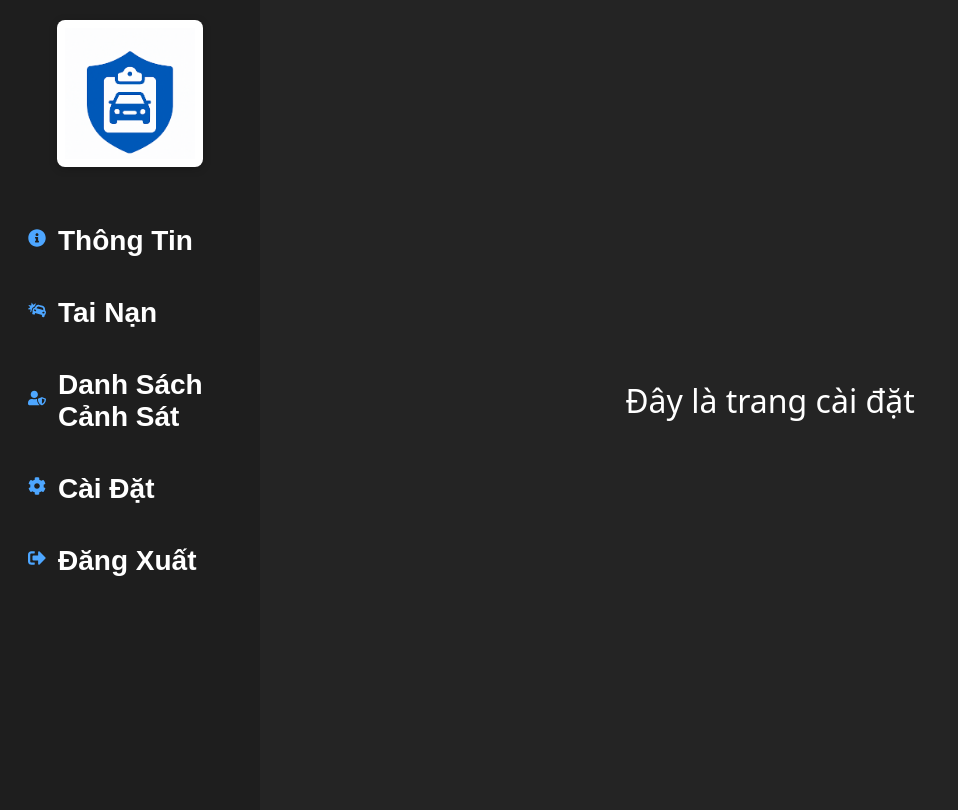
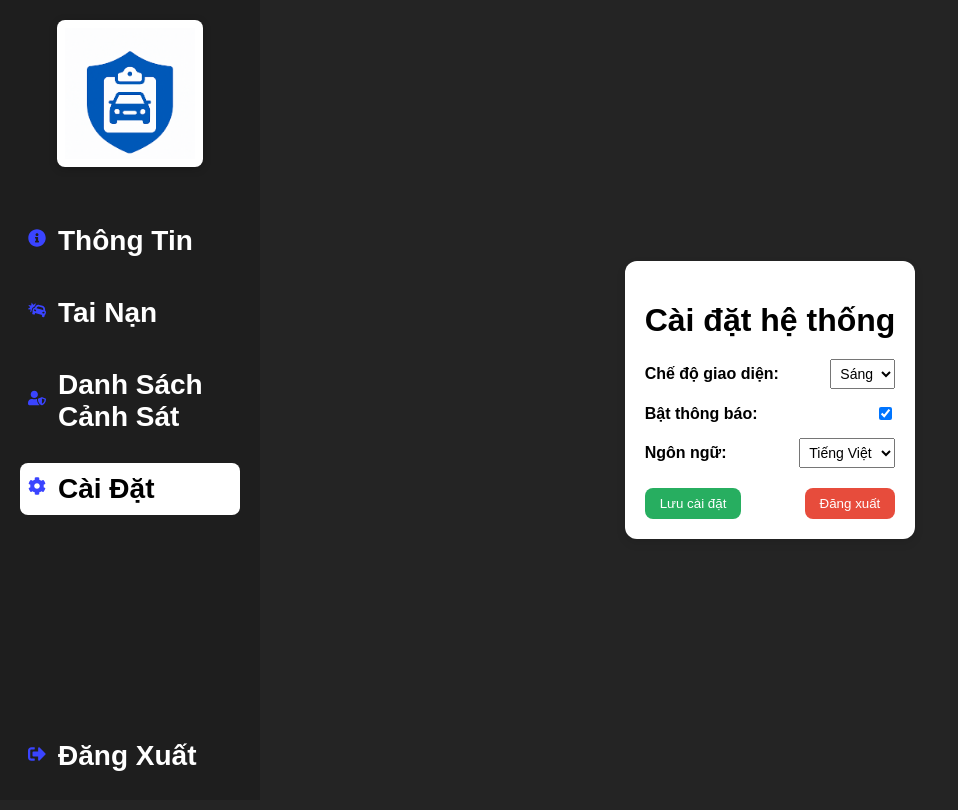
Before and after one commit to dinhfu05/Front_end-reactJS, a React (Vite) app: page /setting in a window 1280 px wide. Shown: the top 810 px of the page, without its empty margins (0-958 px from the left). Built offline with nearby package versions, Linux system fonts and the light colour scheme; sample sign-in values are in the browser's storage.

Commit message:
add setting demo, fix label, fix policelist, fix css

```diff
--- a/src/components/Label.css
+++ b/src/components/Label.css
@@ -1,4 +1,3 @@
-/* Sidebar */
 .column {
   background-color: #1e1e1e;
   width: 240px;
@@ -6,6 +5,24 @@
   display: flex;
   flex-direction: column;
   align-items: center;
+  height: 100vh; /* ✅ full màn hình */
+}
+
+.sidebar-menu {
+  list-style: none;
+  padding: 0;
+  margin: 0;
+  width: 100%;
+  display: flex;
+  flex-direction: column;
+  gap: 12px;
+  flex-grow: 1; /* ✅ chiếm hết khoảng trống để đẩy logout xuống cuối */
+}
+
+.sidebar-logout {
+  margin-top: auto; /* ✅ luôn ở cuối */
+  width: 100%;
+  margin-bottom: 30px;
 }
 
 .sidebar-logo {
@@ -18,16 +35,6 @@
   box-shadow: 0 2px 8px rgba(0, 0, 0, 0.2);
 }
 
-.sidebar-menu {
-  list-style: none;
-  padding: 0;
-  margin: 0;
-  width: 100%;
-  display: flex;
-  flex-direction: column;
-  gap: 12px;
-}
-
 .sidebar-item button {
   display: flex;
   align-items: center;
@@ -36,24 +43,25 @@
   gap: 12px;
   padding: 12px 20px;
   width: 100%;
-  border: 1px solid #4da6ff;
-  border-radius: 8px;
-  background: none;
-  color: white;
   font-size: 28px !important;
-  font-weight: 500;
-  cursor: pointer;
-  transition: background 0.3s, transform 0.2s;
 }
 
 .sidebar-item .icon {
   font-size: 18px;
-  color: #4da6ff;
+  color: rgb(58, 68, 255);
 }
 
+/* Khi hover */
 .sidebar-item button:hover {
-  background-color: #2a2a2a;
+  background-color: #518bff !important; /* ✅ nền sáng hơn khi hover */
+  color: rgb(0, 0, 0) !important; /* ✅ chữ đen khi hover */
   transform: scale(1.02);
+  border-color: #eaeaea; /* ✅ viền đen khi hover */
+}
+
+.sidebar-item.active button {
+  background-color: #ffffff; /* Màu nền tab được chọn */
+  color: rgb(0, 0, 0); /* Màu chữ tab được chọn */
 }
 
 /* Popup Overlay */
@@ -96,14 +104,15 @@
 }
 
 .popup-buttons button {
-  padding: 10px 20px;
+  padding: 20px 20px;
   border: none;
   border-radius: 6px;
   cursor: pointer;
-  font-size: 16px;
+  font-size: 18px;
   font-weight: bold;
   transition: background 0.2s, transform 0.15s;
   min-width: 110px;
+  width: 120px; /* ✅ Đảm bảo nút có chiều rộng nhất định */
 }
 
 .popup-buttons button:first-child {
--- a/src/components/Label.jsx
+++ b/src/components/Label.jsx
@@ -85,7 +85,8 @@ function Column({ onLogout }) {
           >
             Cài đặt
           </TabButton>
-
+        </ul>
+        <div className="sidebar-logout">
           <TabButton
             onselect={() => setShowLogoutPopup(true)}
             icon={<FaSignOutAlt />}
@@ -93,7 +94,7 @@ function Column({ onLogout }) {
           >
             Đăng xuất
           </TabButton>
-        </ul>
+        </div>
       </div>
 
       {showLogoutPopup &&
--- a/src/components/PoliceList.css
+++ b/src/components/PoliceList.css
@@ -21,8 +21,8 @@
   border: 1px solid #ddd;
   border-radius: 12px;
   padding: 15px;
-  text-align: center;
-  width: 160px;
+  text-align: center !important ;
+  width: 180px;
   margin: 10px;
   box-shadow: 0 4px 10px rgba(0, 0, 0, 0.08);
   transition: transform 0.2s ease, box-shadow 0.2s ease;
@@ -48,13 +48,38 @@
 }
 
 .police-rank {
-  margin: 0;
+  margin: 5px;
   color: #000000;
 }
 
 .police-position {
-  margin: 0;
+  margin: 5px;
   color: #000000;
+  white-space: nowrap;
+  text-align: center; /* Căn giữa */
+  display: block;
+}
+.police-area {
+  margin: 5px;
+  color: #000000;
+  white-space: nowrap;
+  text-align: center; /* Căn giữa */
+  display: block;
+}
+.police-phone {
+  margin: 5px;
+  color: #000000;
+}
+
+.call-police {
+  background: #094d00;
+  color: white;
+  padding: 10px 15px;
+  border: none;
+  border-radius: 8px;
+  cursor: pointer;
+  font-size: 16px;
+  margin-top: 10px;
 }
 
 /* Popup */
--- a/src/components/PoliceList.jsx
+++ b/src/components/PoliceList.jsx
@@ -24,7 +24,7 @@ const policeList = [
     id: 3,
     name: "Lê Văn C",
     rank: "Thiếu tá",
-    position: "Cảnh sát điều tra",
+    position: "Cảnh sát giao thông",
     img: "https://randomuser.me/api/portraits/men/3.jpg",
     area: "Phường Tân Định",
     phone: "0903456789",
@@ -33,7 +33,7 @@ const policeList = [
     id: 4,
     name: "Phạm Thị D",
     rank: "Trung úy",
-    position: "Cảnh sát quản lý hành chính",
+    position: "Cảnh sát cơ động",
     img: "https://randomuser.me/api/portraits/women/4.jpg",
     area: "Phường Linh Trung",
     phone: "0904567890",
@@ -42,7 +42,7 @@ const policeList = [
     id: 5,
     name: "Hoàng Văn E",
     rank: "Đại tá",
-    position: "Cảnh sát phòng cháy chữa cháy",
+    position: "Cảnh sát giao thông",
     img: "https://randomuser.me/api/portraits/men/5.jpg",
     area: "Phường Thảo Điền",
     phone: "0905678901",
@@ -51,7 +51,7 @@ const policeList = [
     id: 6,
     name: "Vũ Thị F",
     rank: "Thượng tá",
-    position: "Cảnh sát môi trường",
+    position: "Cảnh sát cơ động",
     img: "https://randomuser.me/api/portraits/women/6.jpg",
     area: "Phường Phú Mỹ",
     phone: "0906789012",
@@ -78,7 +78,7 @@ const policeList = [
     id: 9,
     name: "Phan Văn I",
     rank: "Thiếu tá",
-    position: "Cảnh sát điều tra",
+    position: "Cảnh sát giao thông",
     img: "https://randomuser.me/api/portraits/men/9.jpg",
     area: "Phường Tân Phú",
     phone: "0909012345",
@@ -87,28 +87,10 @@ const policeList = [
     id: 10,
     name: "Đỗ Thị J",
     rank: "Trung úy",
-    position: "Cảnh sát quản lý hành chính",
+    position: "Cảnh sát giao thông",
     img: "https://randomuser.me/api/portraits/women/10.jpg",
     area: "Phường Cát Lái",
     phone: "0910123456",
-  },
-  {
-    id: 11,
-    name: "Trịnh Văn K",
-    rank: "Đại tá",
-    position: "Cảnh sát phòng cháy chữa cháy",
-    img: "https://randomuser.me/api/portraits/men/11.jpg",
-    area: "Phường Phạm Ngũ Lão",
-    phone: "0911234567",
-  },
-  {
-    id: 12,
-    name: "Lâm Thị L",
-    rank: "Thượng úy",
-    position: "Cảnh sát giao thông",
-    img: "https://randomuser.me/api/portraits/women/12.jpg",
-    area: "Phường Phú Mỹ Hưng",
-    phone: "0912345678",
   },
 ];
 
@@ -119,6 +101,13 @@ function PoliceCard({ police, onClick }) {
       <h4 className="police-name">{police.name}</h4>
       <p className="police-rank">{police.rank}</p>
       <p className="police-position">{police.position}</p>
+      <p className="police-area">{police.area}</p>
+      <p className="police-phone">
+        <b>SĐT:</b> {police.phone || "Chưa cập nhật"}
+      </p>
+      <button className="call-police" onClick={() => onClick(police)}>
+        liên hệ ngay
+      </button>
     </div>
   );
 }
@@ -151,12 +140,6 @@ export default function PoliceList() {
             <p>
               <b>Chức vụ:</b> {selectedPolice.position}
             </p>
-            <p>
-              <b>Vị trí hiện tại:</b> {selectedPolice.area}
-            </p>
-            <p>
-              <b>Số điện thoại:</b> {selectedPolice.phone || "Chưa cập nhật"}
-            </p>
             <button
               className="close-btn"
               onClick={() => setSelectedPolice(null)}
--- /dev/null
+++ b/src/components/Setting.css
@@ -0,0 +1,68 @@
+.setting-container {
+  max-width: 500px;
+  margin: auto;
+  padding: 20px;
+  background: white;
+  border-radius: 12px;
+  box-shadow: 0px 4px 10px rgba(0, 0, 0, 0.1);
+  font-family: Arial, sans-serif;
+  color: black; /* ✅ Toàn bộ chữ thành màu đen */
+}
+
+h1 {
+  text-align: center;
+  margin-bottom: 20px;
+  color: black; /* ✅ Tiêu đề màu đen */
+}
+
+.setting-item {
+  display: flex;
+  justify-content: space-between;
+  margin-bottom: 15px;
+  align-items: center;
+  color: black; /* ✅ Chữ trong setting */
+}
+
+.setting-item label {
+  font-weight: bold;
+  color: black; /* ✅ Label cũng màu đen */
+}
+
+.setting-item select,
+.setting-item input[type="checkbox"] {
+  padding: 5px;
+  font-size: 14px;
+  color: black; /* ✅ Chữ trong select */
+}
+
+.setting-actions {
+  display: flex;
+  justify-content: space-between;
+  margin-top: 20px;
+}
+
+.save-btn {
+  background: #27ae60;
+  color: white;
+  padding: 8px 15px;
+  border: none;
+  border-radius: 8px;
+  cursor: pointer;
+}
+
+.logout-btn {
+  background: #e74c3c;
+  color: white;
+  padding: 8px 15px;
+  border: none;
+  border-radius: 8px;
+  cursor: pointer;
+}
+
+.save-btn:hover {
+  background: #2ecc71;
+}
+
+.logout-btn:hover {
+  background: #c0392b;
+}
--- a/src/components/Setting.jsx
+++ b/src/components/Setting.jsx
@@ -1,6 +1,58 @@
-function Setting() {
+import React, { useState } from "react";
+import "./Setting.css";
+
+function Setting({ onLogout }) {
+  const [theme, setTheme] = useState("light");
+  const [notifications, setNotifications] = useState(true);
+  const [language, setLanguage] = useState("vi");
+
+  const handleSave = () => {
+    alert("Đã lưu cài đặt thành công!");
+    // Ở đây bạn có thể gửi dữ liệu lên backend nếu cần
+  };
+
   return (
-    <div style={{ color: "white", fontSize: "2rem" }}>Đây là trang cài đặt</div>
+    <div className="setting-container">
+      <h1>Cài đặt hệ thống</h1>
+
+      {/* Giao diện */}
+      <div className="setting-item">
+        <label>Chế độ giao diện:</label>
+        <select value={theme} onChange={(e) => setTheme(e.target.value)}>
+          <option value="light">Sáng</option>
+          <option value="dark">Tối</option>
+        </select>
+      </div>
+
+      {/* Thông báo */}
+      <div className="setting-item">
+        <label>Bật thông báo:</label>
+        <input
+          type="checkbox"
+          checked={notifications}
+          onChange={(e) => setNotifications(e.target.checked)}
+        />
+      </div>
+
+      {/* Ngôn ngữ */}
+      <div className="setting-item">
+        <label>Ngôn ngữ:</label>
+        <select value={language} onChange={(e) => setLanguage(e.target.value)}>
+          <option value="vi">Tiếng Việt</option>
+          <option value="en">Tiếng Anh</option>
+        </select>
+      </div>
+
+      {/* Nút lưu */}
+      <div className="setting-actions">
+        <button className="save-btn" onClick={handleSave}>
+          Lưu cài đặt
+        </button>
+        <button className="logout-btn" onClick={onLogout}>
+          Đăng xuất
+        </button>
+      </div>
+    </div>
   );
 }
 
--- a/src/index.css
+++ b/src/index.css
@@ -5,13 +5,15 @@ body {
   background-color: #242424;
   color: rgba(255, 255, 255, 0.87);
   height: 100vh;
+  overflow: hidden;
 }
 
 /* Root bao toàn bộ layout */
 #root {
-  height: 100vh;
-  width: 100vw;
+  height: 100%;
+  width: 100%;
   display: flex; /* Chia ngang: sidebar + content */
+  overflow: hidden;
 }
 
 /* Sidebar */
@@ -22,6 +24,7 @@ body {
   flex-direction: column;
   padding: 20px;
   box-sizing: border-box;
+  overflow: hidden;
 }
 
 /* Content bên phải */
@@ -30,5 +33,5 @@ body {
   background-color: #242424;
   display: flex;
   flex-direction: column;
-  overflow-y: auto;
+  overflow-y: hidden;
 }
```
